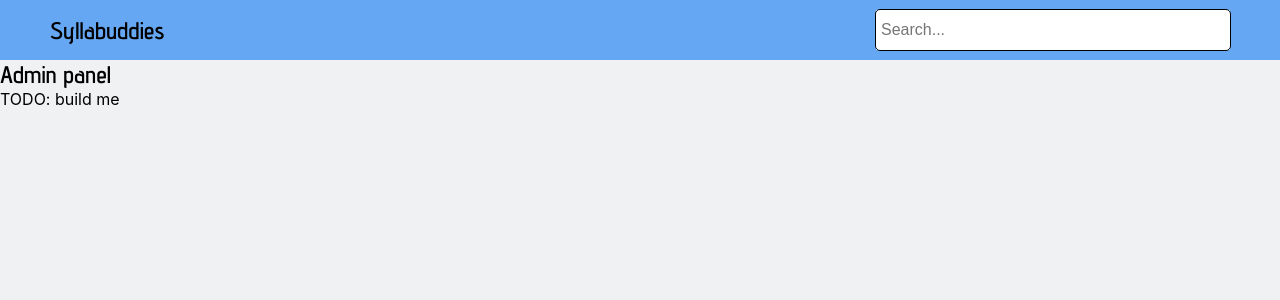
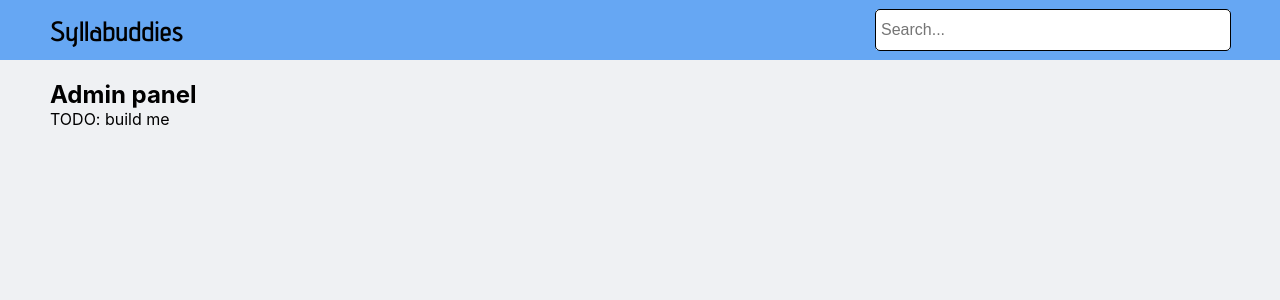
Before and after one commit to ColoradoSchoolOfMines/syllabuddy, a Next.js app: page /admin in a window 1280 px wide. Shown: the top 300 px of the page. Built offline with nearby package versions, Linux system fonts and the light colour scheme; what @jitsu/react would draw is missing.

Commit message:
styleeeeee

```diff
--- a/pages/syllabus/[syllabus_id].tsx
+++ b/pages/syllabus/[syllabus_id].tsx
@@ -29,7 +29,7 @@ export default function Syllabus() {
 	)
 	const courseData = coursesData?.find((course: any) => course["id"] == syllabus_id)
 	// really need to figure out this typescript stuff
-	const courseHeader = courseData ? `${courseData["Course Number"]}\n${courseData["Course Name"]}` : "Loading...";
+	const courseHeader = courseData ? <> <h1>{courseData["Course Number"]}</h1> <p>{courseData["Course Name"]}</p></> : "Loading...";
 	const syllabusLink = courseData ? parseSyllabusURL(courseData["Syllabus Upload"]) : ""
 
 	return <>
@@ -44,8 +44,9 @@ export default function Syllabus() {
 		<Header coursesData={coursesData}/>
 		<main className={styles.main}>
 			<div className={styles.classInfo}>
-				<h1>{courseHeader}</h1>
+				{courseHeader}
 			</div>
+			<p>Information from past syllabi may not reflect current course content and structure</p>
 			<iframe className="pdf-embed"
 			src={syllabusLink} //https://drive.google.com/file/d/1c_JTe3SY54vS0pgivz8HA5zyIAFLcdw1/preview
 			width="100%" height="1000px" allow="autoplay">
--- a/styles/Header.module.scss
+++ b/styles/Header.module.scss
@@ -10,9 +10,12 @@
 			justify-content: space-between;
 			>h1 {
 				// slightly less jank!!
+				font-size: 1.75rem;
+				font-family: $accent-font;
 				height: 40px;
 				display: flex;
 				align-items: center;
+
 			}
 		}
 		.searchContainer{
--- a/styles/Home.module.scss
+++ b/styles/Home.module.scss
@@ -27,6 +27,7 @@
 		max-width: $max-width;
 		margin: auto;
 		> .gridItem{
+			font-family: $system-font;
 			padding: 10px;
 			background: $card-bg;
 			border-radius: $border-radius;
--- a/styles/globals.scss
+++ b/styles/globals.scss
@@ -15,7 +15,7 @@ html {
   background: $background;
 }
 
-p, a {
+p {
   font-size: 1rem;
   font-family: $system-font;
 }
@@ -25,14 +25,28 @@ a {
   text-decoration: none;
 }
 
-h1,h1 a {
+h1{
   font-size: 1.5rem;
-  font-weight: bold;
+  // font-weight: bold;
   white-space: pre-wrap;
   text-align: left;
-  font-family: $accent-font;
+  // font-family: $accent-font;
 }
 
 input, button {
   font-size: 1.0rem;
 }
+
+main {
+  max-width: $max-width;
+	margin: auto;
+  >h1{
+    font-family: $system-font;
+    padding-left: 10px;
+    padding-top: 20px;
+  }
+  >p{
+    padding-left: 10px;
+    padding-bottom: 10px;
+  }
+}
--- a/styles/variables.globals.scss
+++ b/styles/variables.globals.scss
@@ -4,6 +4,7 @@ $max-width: 1200px;
 // Backgrounds
 $background: rgb(239, 241, 243);
 $primary: #66A7F3;
+$secondary: #66a8f383;
 $search-bg: rgb(255, 255, 255);
 
 // Cards
```
Also changed, not shown: styles/Syllabus.module.scss (+14 -4 lines).
